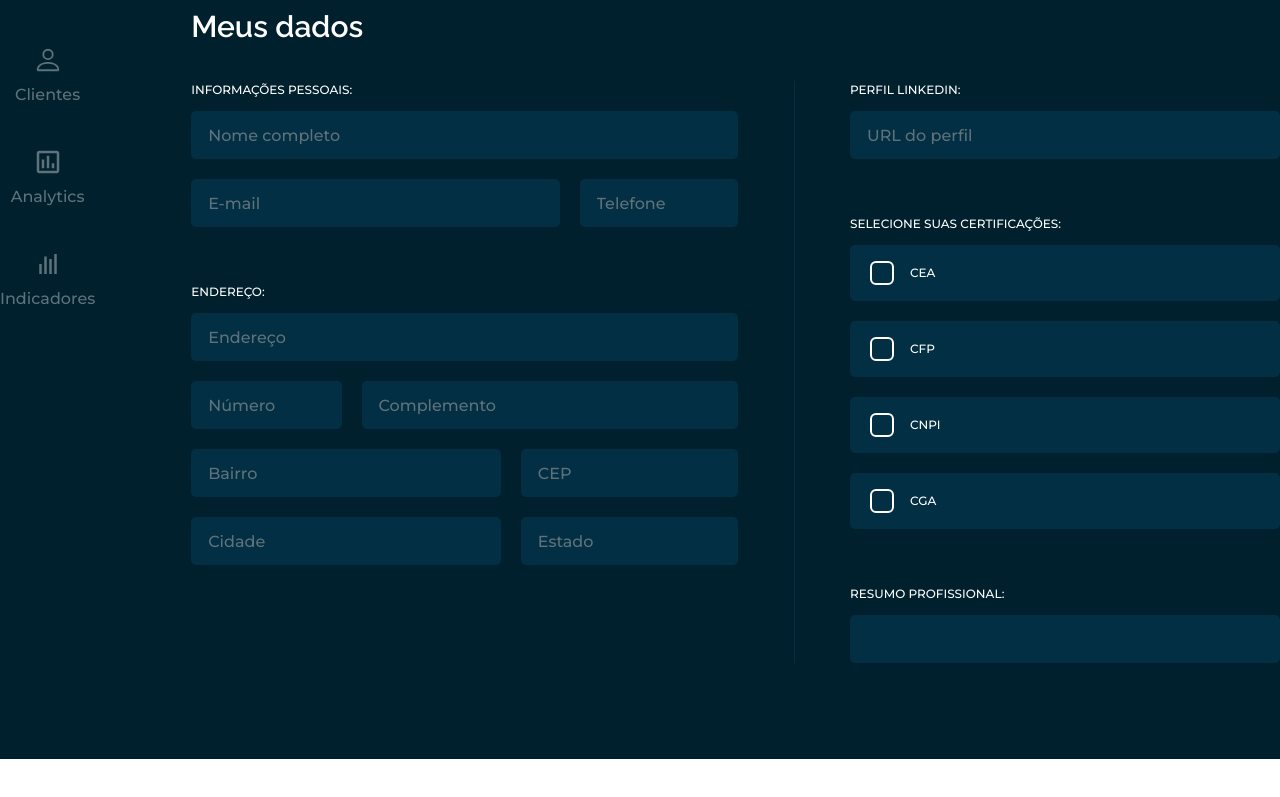
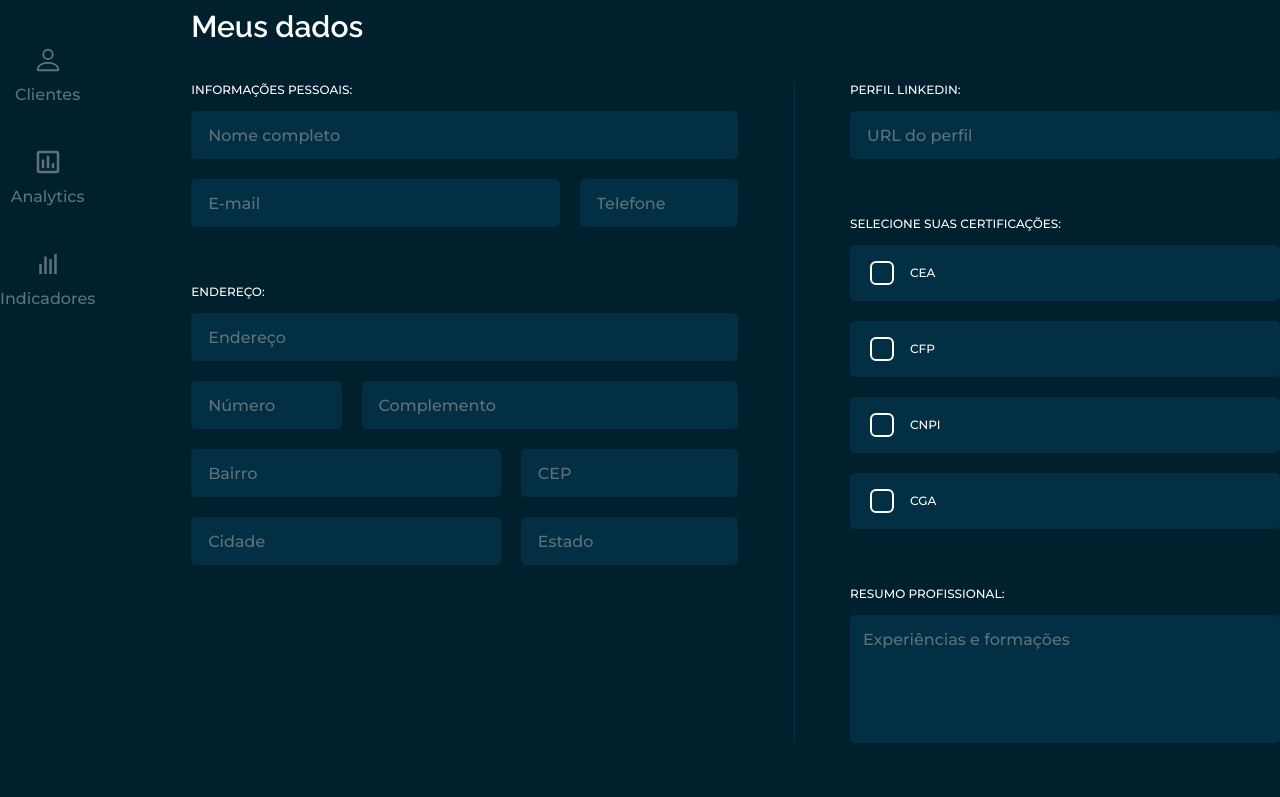
Before and after one commit to martinsmarcos6/boilerplate-nextjs, a Next.js app: page /profile in a window 1280 px wide. Shown: the part 217-1014 px from the top of the page. Before the commit the page ends 976 px from the top, so only its background shows below. Built offline with nearby package versions, Linux system fonts and the light colour scheme.

Commit message:
feat: add textarea

```diff
--- /dev/null
+++ b/src/components/TextArea.tsx
@@ -0,0 +1,54 @@
+import React, {
+  forwardRef,
+  ForwardRefRenderFunction,
+  TextareaHTMLAttributes,
+} from 'react';
+
+interface TextAreaProps extends TextareaHTMLAttributes<HTMLTextAreaElement> {
+  error?: boolean;
+  variant?: 'outlined' | 'filled';
+  label?: string;
+  className?: string;
+}
+
+const TextInputBase: ForwardRefRenderFunction<
+  HTMLTextAreaElement,
+  TextAreaProps
+> = (
+  {
+    error = false,
+    variant = 'filled',
+    label,
+    className,
+    ...rest
+  }: TextAreaProps,
+  ref
+) => {
+  const errorStyle = error && 'border-red-500';
+  const variantStyle = {
+    outlined: 'border border-neutral',
+    filled: 'bg-neutral',
+  };
+
+  return (
+    <div className="relative flex items-center">
+      <div className={`${className} w-full max-w-[630px]`}>
+        {label && (
+          <label
+            htmlFor={rest.id}
+            className="text-base text-neutral font-raleway font-semibold mb-2"
+          >
+            {label}
+          </label>
+        )}
+        <textarea
+          ref={ref}
+          className={`${errorStyle} ${variantStyle[variant]} p-3 input rounded-[5px] w-full h-full resize-none placeholder-secondary-text text-secondary-text`}
+          {...rest}
+        />
+      </div>
+    </div>
+  );
+};
+
+export const TextArea = forwardRef(TextInputBase);
--- a/src/pages/profile.tsx
+++ b/src/pages/profile.tsx
@@ -2,6 +2,7 @@ import React, { useState } from 'react';
 
 import { Breadcrumb } from '../components/Breadcrumb';
 import { Checkbox } from '../components/Checkbox';
+import { TextArea } from '../components/TextArea';
 import { TextInput } from '../components/TextInput';
 import ModuleWrapper from '../layouts/ModuleWrapper';
 
@@ -84,7 +85,7 @@ const ProfilePage = () => {
             <p className="text-primary-text font-montserrat text-xs mb-3">
               RESUMO PROFISSIONAL:
             </p>
-            <TextInput />
+            <TextArea placeholder="Experiências e formações" className="h-32" />
           </aside>
         </div>
       </main>
```
